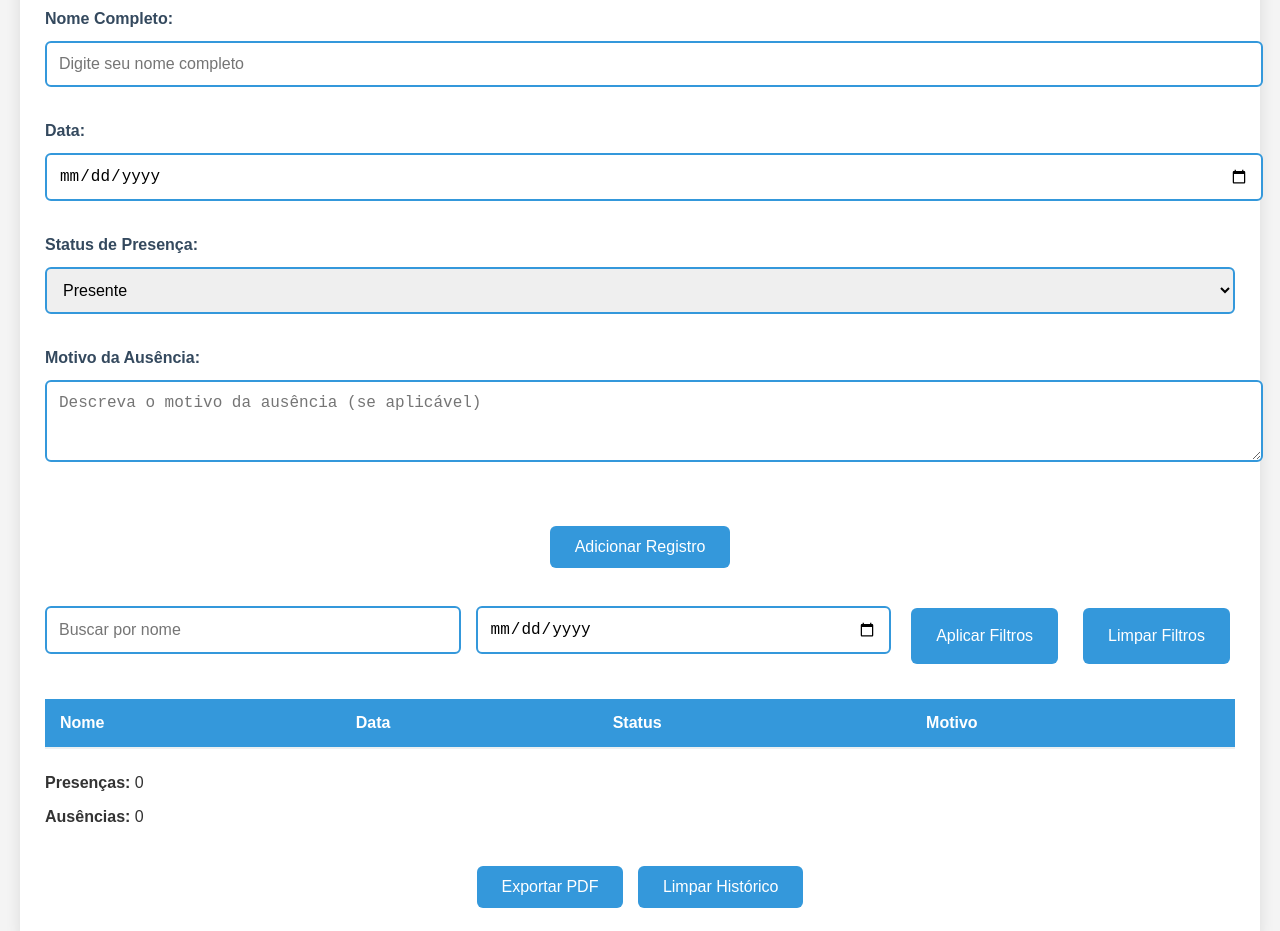
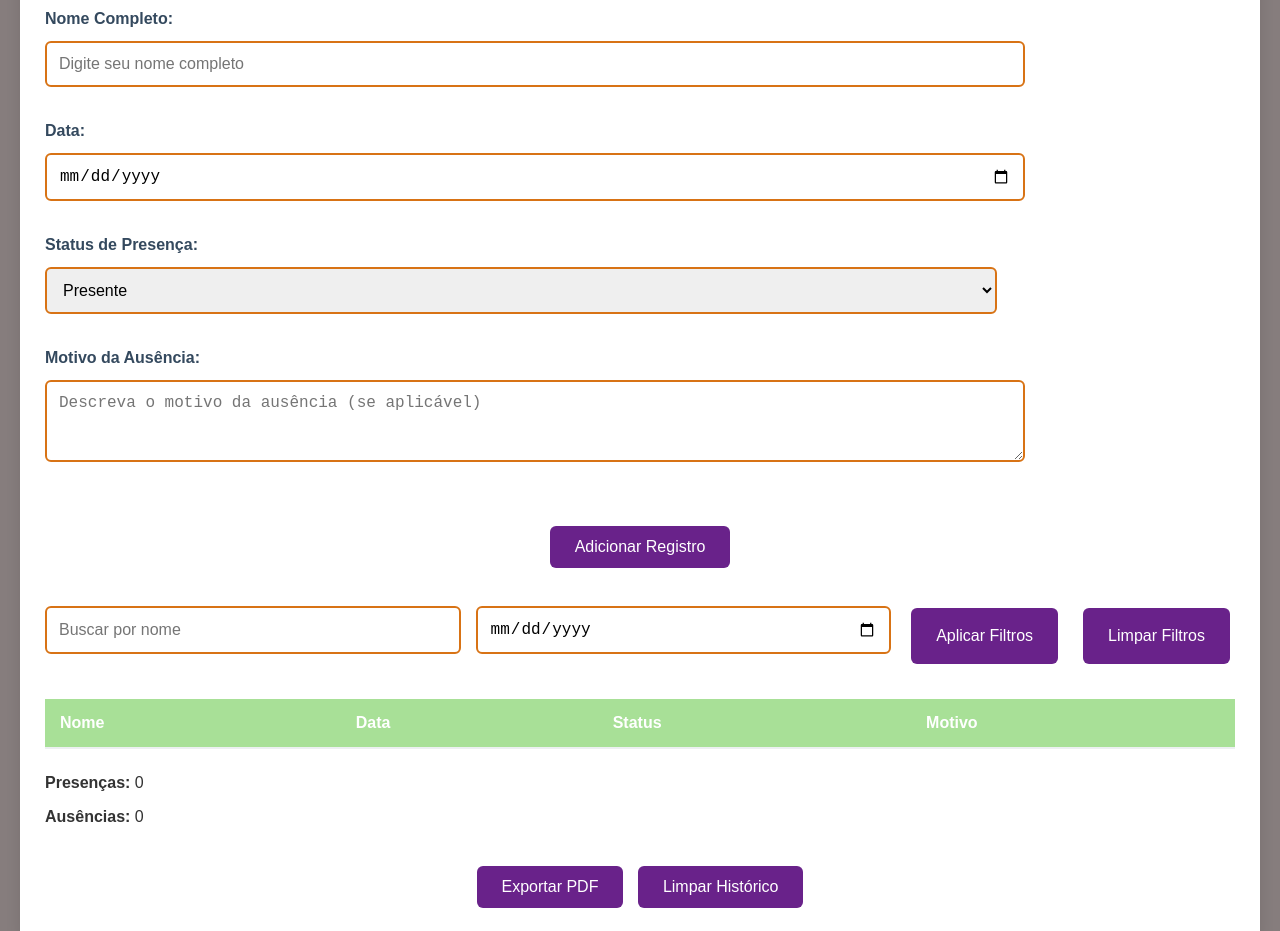
Before and after one commit to Lopesbjjclub/lista-presen-a-baan-2, a plain HTML site: page index.html in a window 1280 px wide. Shown: the part 180-1111 px from the top of the page. Drawn offline with nearby package versions, Linux system fonts and the light colour scheme.

Commit message:
atualização

```diff
--- a/index.html
+++ b/index.html
@@ -12,7 +12,7 @@
     body {
       font-family: 'Arial', sans-serif;
       margin: 20px;
-      background-color: #f4f4f4;
+      background-color: #867d7d;
       color: #333;
       transition: background-color 0.3s, color 0.3s;
     }
@@ -37,20 +37,20 @@
       color: #34495e;
     }
     input, select, textarea {
-      width: 100%;
+      width: 80%;
       padding: 12px;
       margin: 8px 0 20px;
-      border: 2px solid #3498db;
+      border: 2px solid #d87315;
       border-radius: 6px;
       font-size: 16px;
       transition: border-color 0.3s, background-color 0.3s, color 0.3s;
     }
     input:focus, select:focus, textarea:focus {
-      border-color: #2980b9;
+      border-color: #d35a14;
       outline: none;
     }
     button {
-      background-color: #3498db;
+      background-color: #69228a;
       color: white;
       border: none;
       padding: 12px 25px;
@@ -61,7 +61,7 @@
       margin: 10px 5px;
     }
     button:hover {
-      background-color: #2980b9;
+      background-color: #80afca;
       transform: translateY(-2px);
       box-shadow: 0 4px 12px rgba(41, 128, 185, 0.3);
     }
@@ -73,7 +73,7 @@
       width: 100%;
       border-collapse: collapse;
       margin: 25px 0;
-      background: white;
+      background: rgb(165, 160, 160);
     }
     th, td {
       padding: 15px;
@@ -81,12 +81,12 @@
       border-bottom: 2px solid #ecf0f1;
     }
     th {
-      background-color: #3498db;
+      background-color: #a8e097;
       color: white;
       font-weight: bold;
     }
     tr:hover {
-      background-color: #f8f9fa;
+      background-color: #43709c;
     }
     .stats-grid {
       display: grid;
```
